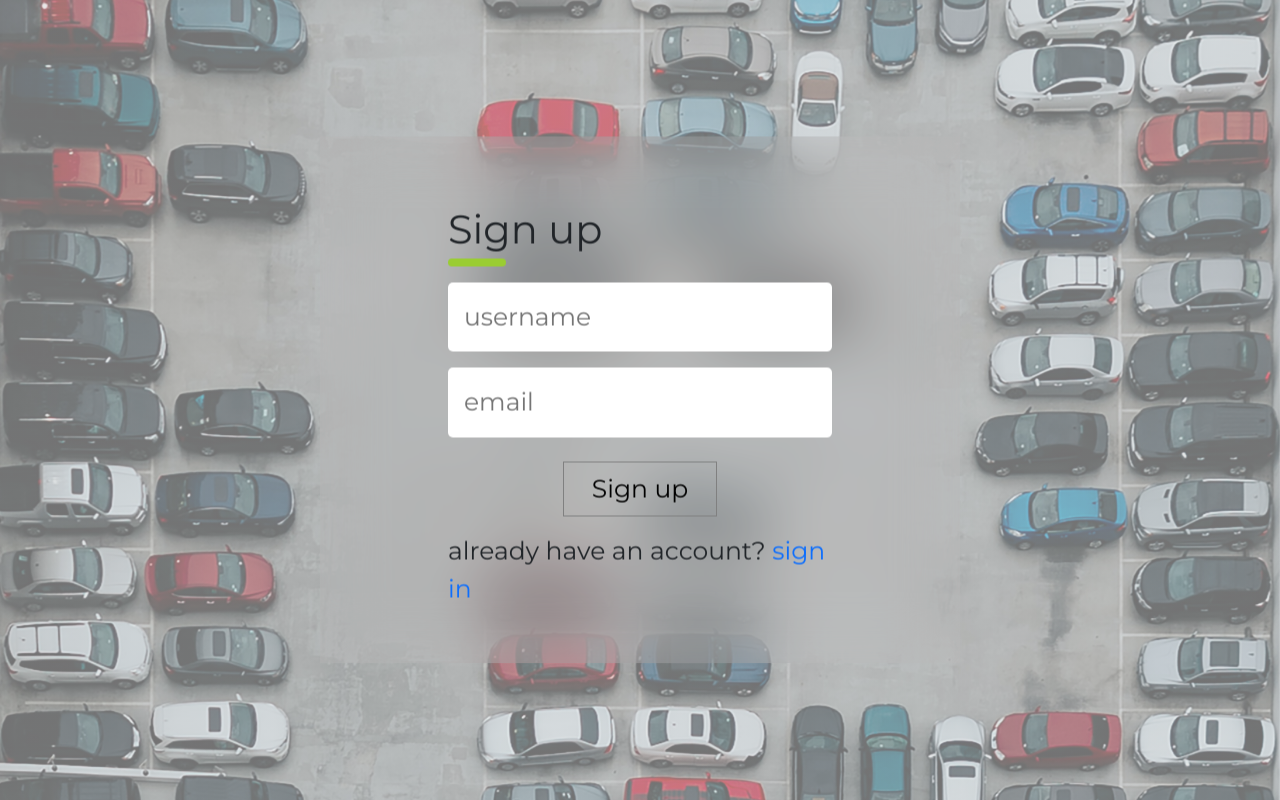
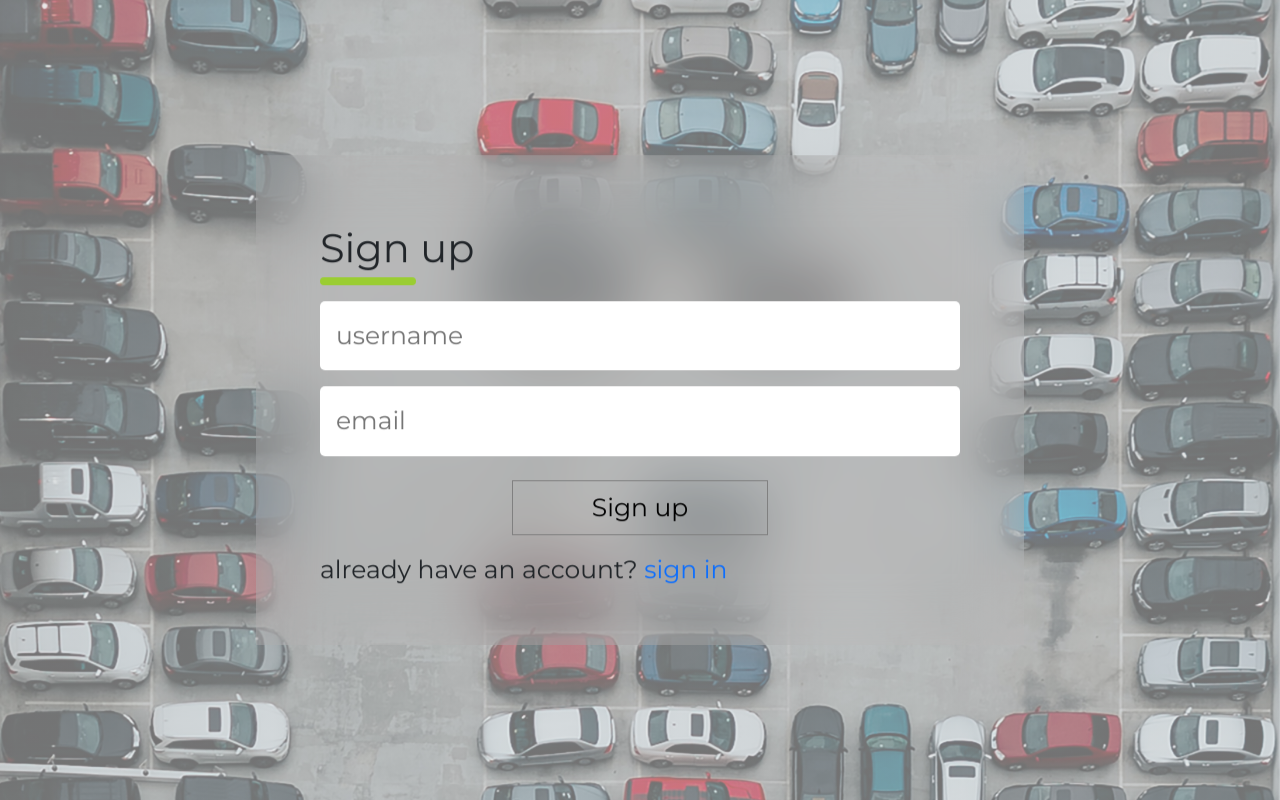
Before and after one commit to Tobby8629/Car_rental_frontend, a React (Create React App) app: page /signup in a window 1280 px wide. Built offline with nearby package versions, Linux system fonts and the light colour scheme; a web font is replaced by a local one.

Commit message:
Code clean up and corrections

```diff
--- a/src/components/MyReservation.jsx
+++ b/src/components/MyReservation.jsx
@@ -121,7 +121,7 @@ const MyReservation = () => {
         <div>
           <h2>
             You do not have any reservation, please add a
-            <Link to="/reserve">new Reservation</Link>
+            <Link to="/reserve"> new Reservation</Link>
           </h2>
         </div>
       )}
--- a/src/components/componentsCss/login.css
+++ b/src/components/componentsCss/login.css
@@ -7,7 +7,7 @@
 }
 
 .form form {
-  width: 80%;
+  width: 90%;
   position: absolute;
   top: 50%;
   left: 50%;
@@ -120,12 +120,12 @@
 
   .sign form {
     width: 70%;
-    padding: 3rem 8rem;
+    padding: 3rem 4rem;
   }
 }
 
 @media (min-width: 1000px) {
   .form form {
-    width: 50%;
+    width: 60%;
   }
 }
```
Also changed, not shown: 1 other file (tests, documents, lock files or other folders).
